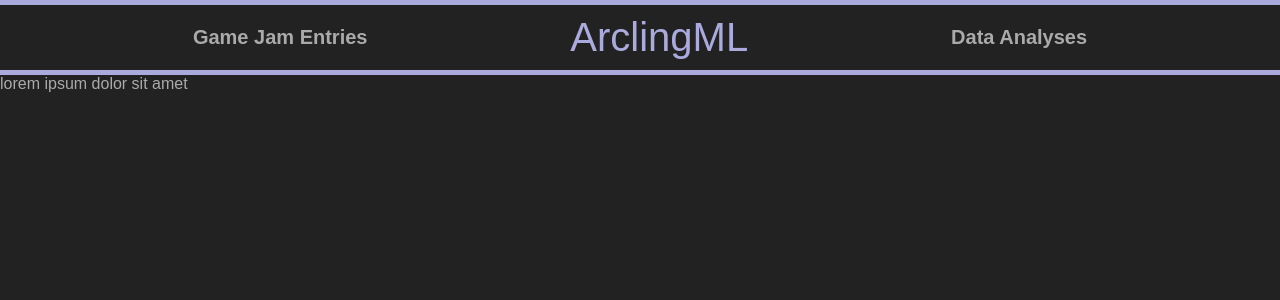
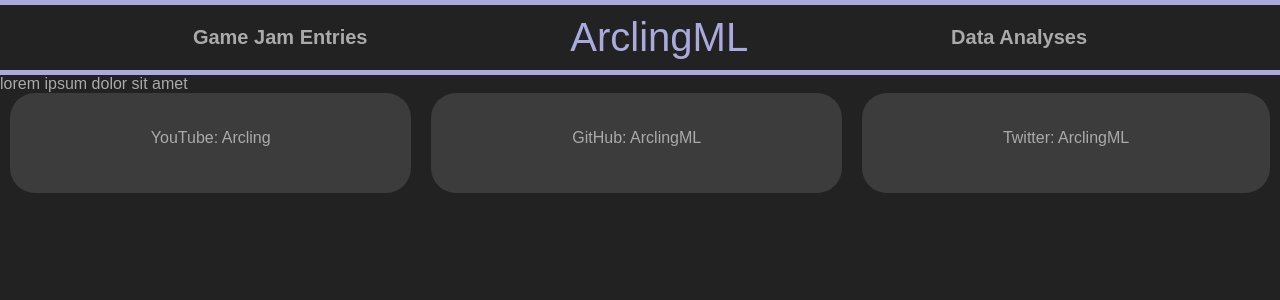
Before and after one commit to ArcLyn64/ArcLyn64.github.io, a Jekyll site: the page built from index.html, in a window 1280 px wide. Shown: the top 300 px of the page. Built offline with Jekyll 4.4.1, drawn with Linux system fonts in a browser that asks for light colours; nearby versions of some CDN libraries; library files that are not in the unit come from our copies.

Commit message:
footer complete

```diff
--- a/_config.yml
+++ b/_config.yml
@@ -4,7 +4,11 @@
 baseurl: "" # the subpath of your site, e.g. /blog
 url: "" # the base hostname & protocol for your site, e.g. http://example.com
 twitter_username: ArclingML
+twitter_link: "https://twitter.com/ArclingML/"
 github_username:  ArclingML
+github_link: "https://github.com/ArclingML/"
+youtube_username: Arcling
+youtube_link: "https://www.youtube.com/channel/UCn7-tDUMym_md1WM8nnPjBA"
 
 # Build settings
 plugins:
--- a/_includes/site-footer.html
+++ b/_includes/site-footer.html
@@ -0,0 +1,18 @@
+<script src="assets/js/footer.js"></script>
+<div class="site-footer">
+  <a href={{ site.youtube_link }}>
+    <div class="link" onmouseenter="grow(this)" onmouseleave="shrink(this)">
+      YouTube: {{ site.youtube_username }}
+    </div>
+  </a>
+  <a href={{ site.github_link }}>
+    <div class="link" onmouseenter="grow(this)" onmouseleave="shrink(this)">
+      GitHub: {{ site.github_username }}
+    </div>
+  </a>
+  <a href={{ site.twitter_link }}>
+    <div class="link" onmouseenter="grow(this)" onmouseleave="shrink(this)">
+      Twitter: {{ site.twitter_username }}
+    </div>
+  </a>
+</div>
--- a/_layouts/default.html
+++ b/_layouts/default.html
@@ -8,7 +8,7 @@
   </head>
   <body style="margin:0">
     {% include site-header.html %}
-    <div class="{{page.bodyclass | default: }}">
+    <div class="{{page.bodyclass | default: none}}">
       {{content}}
     </div>
     {% include site-footer.html %}
--- a/_sass/main.scss
+++ b/_sass/main.scss
@@ -112,3 +112,27 @@
     background-color: $color-ac;
   }
 }
+
+.site-footer{
+  height: 100px;
+  display: flex;
+  flex-flow: row nowrap;
+  justify-content: space-evenly;
+  align-items: center;
+  .link{
+    background-color: $color-bg-l;
+    height: 100px;
+    margin-left: 10px;
+    margin-right: 10px;
+    border-radius: 25px;
+    text-align: center;
+    vertical-align: middle;
+    line-height: 90px;
+  }
+  a{
+    display:block;
+    flex-grow: 1;
+    color: $color-fg;
+    text-decoration: none;
+  }
+}
--- /dev/null
+++ b/assets/js/footer.js
@@ -0,0 +1,18 @@
+
+function grow(obj){
+  anime({
+    targets: obj,
+    scaleX: 1.1,
+    scaleY: 1.1,
+    duration: 500,
+  })
+}
+
+function shrink(obj){
+  anime({
+    targets: obj,
+    scaleX: 1,
+    scaleY: 1,
+    duration: 500,
+  })
+}
--- a/assets/js/header.js
+++ b/assets/js/header.js
@@ -1,8 +1,8 @@
-anime({
+header_animation = anime({
   targets: '.header-border',
   width: ['0%', '100%'],
   opacity: [0, 1],
   delay: anime.stagger(300),
   duration: 2000,
   easing: 'easeInOutSine'
-})
+});
```
